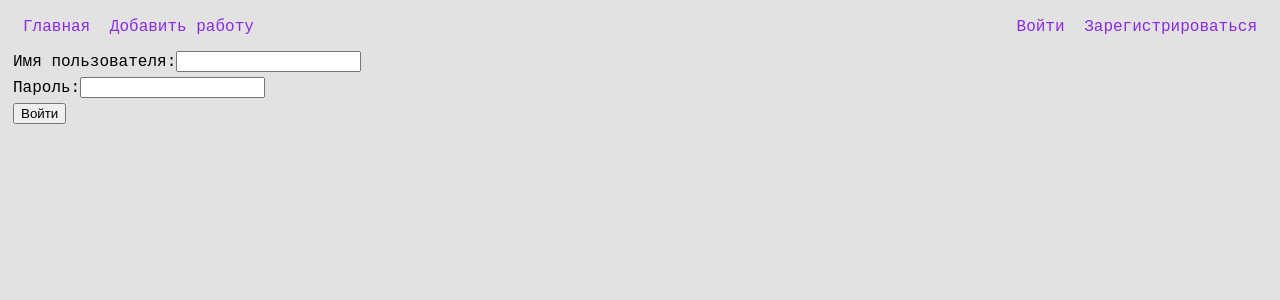
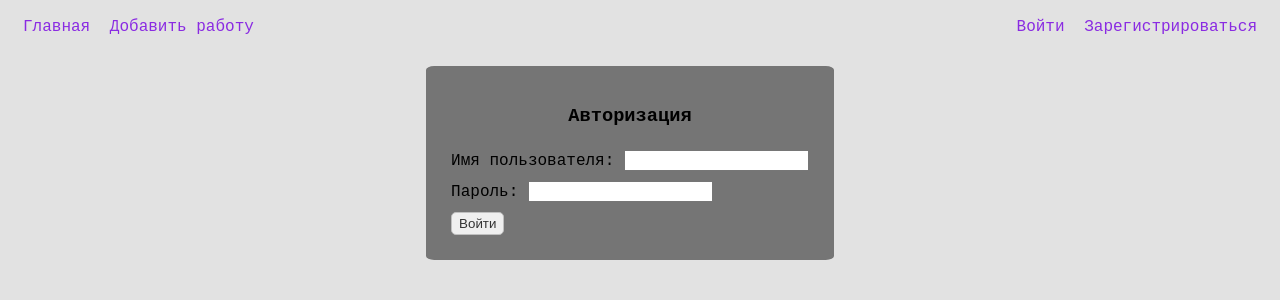
Before and after one commit to LonelyLeob/justflaskapp, a Flask app: page /auth in a window 1280 px wide. Shown: the top 300 px of the page. Run offline with Flask 2, Linux system fonts and the light colour scheme; parts of the project's set-up code (start-up, migrations or seed data) failed here and were passed over.

Commit message:
upd for templates and styles.css

```diff
--- a/static/firstapp/style.css
+++ b/static/firstapp/style.css
@@ -38,6 +38,12 @@ body{
         color: blueviolet;
     }
 
+.sep{
+    margin-left: 30px;
+    margin-right: 30px;
+    margin-top: 20px;
+}
+
 .ctx-works{
     display: flex;
     justify-content: space-between;
@@ -61,8 +67,12 @@ body{
     display: flex;
     justify-content: center;
     padding: 20px;
-    background: #333;
-    margin-left: 20px;
+    background: rgb(117, 117, 117);
+    margin-left: auto;
+    margin-right: auto;
+    margin-top: 20px;
+    width: fit-content;
+    border-radius: 2%;
 }
 
     .reg-form{
--- a/templates/auth.html
+++ b/templates/auth.html
@@ -4,8 +4,11 @@
 {% for cat, msg in get_flashed_messages(True) %}
 <div class="flash {{cat}}">{{ msg }}</div>
 {% endfor %}
-<form action="/auth" method="post" class="form-auth">
-<p><label>Имя пользователя:</label><input type="text" name="uname" value="" required />
-<p><label>Пароль:</label><input type="password" name="pwd" value="" required />
-<p><input type='submit' value="Войти" />
+<div class="form-body">
+    <form action="/auth" method="post" class="reg-form">
+        <h3 class="title-text">Авторизация</h3>
+            <p><label>Имя пользователя: </label><input type="text" name="uname" value="" required />
+            <p><label>Пароль: </label><input type="password" name="pwd" value="" required />
+            <p><input type='submit' value="Войти" class="btns"/>
+</div>
 {% endblock %}
--- a/templates/index.html
+++ b/templates/index.html
@@ -2,6 +2,8 @@
 
 {% block content %}
 <h1>My Potfolio Site</h1>
+<div class="container">
+    <h2>Мои дизайны</h2>
     <div class="ctx-works">
         {% for i in lst %}
             <div class="card-work">
@@ -11,4 +13,6 @@
             </div>
         {% endfor %}
     </div>
+</div>
+<hr class="sep">
 {% endblock %}
```
Also changed, not shown: templates/reg.html (+5 -4 lines). Lines whose indentation alone changed are shown as unchanged.
